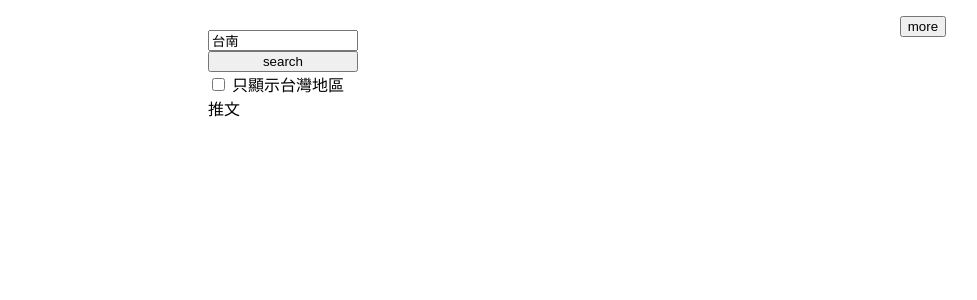
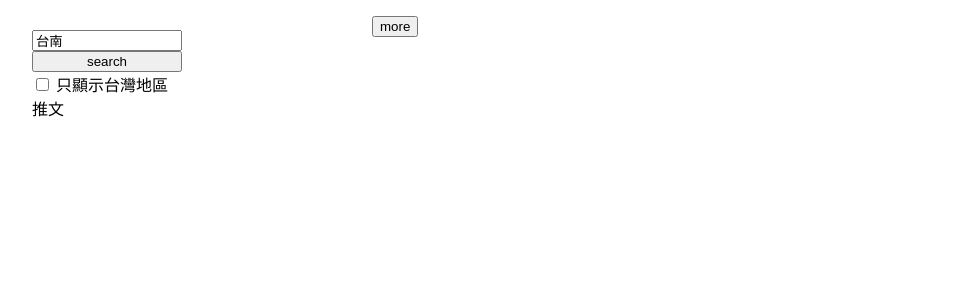
Before and after one commit to ShooBoost/search_for_taiwan, a Nuxt app: page / in a window 1280 px wide. Shown: the top 300 px of the page, without its empty margins (63-1040 px from the left). Built offline with nearby package versions, Linux system fonts and the light colour scheme.

Commit message:
修改 twitterlist RWD

```diff
--- a/assets/scss/main.scss
+++ b/assets/scss/main.scss
@@ -32,7 +32,7 @@ html, body {
 .twitterlist {
   padding: 0;
   @include desktop{
-    max-width: 750px;
+    width: 750px;
   }
 }
 .tweetcard{
```
